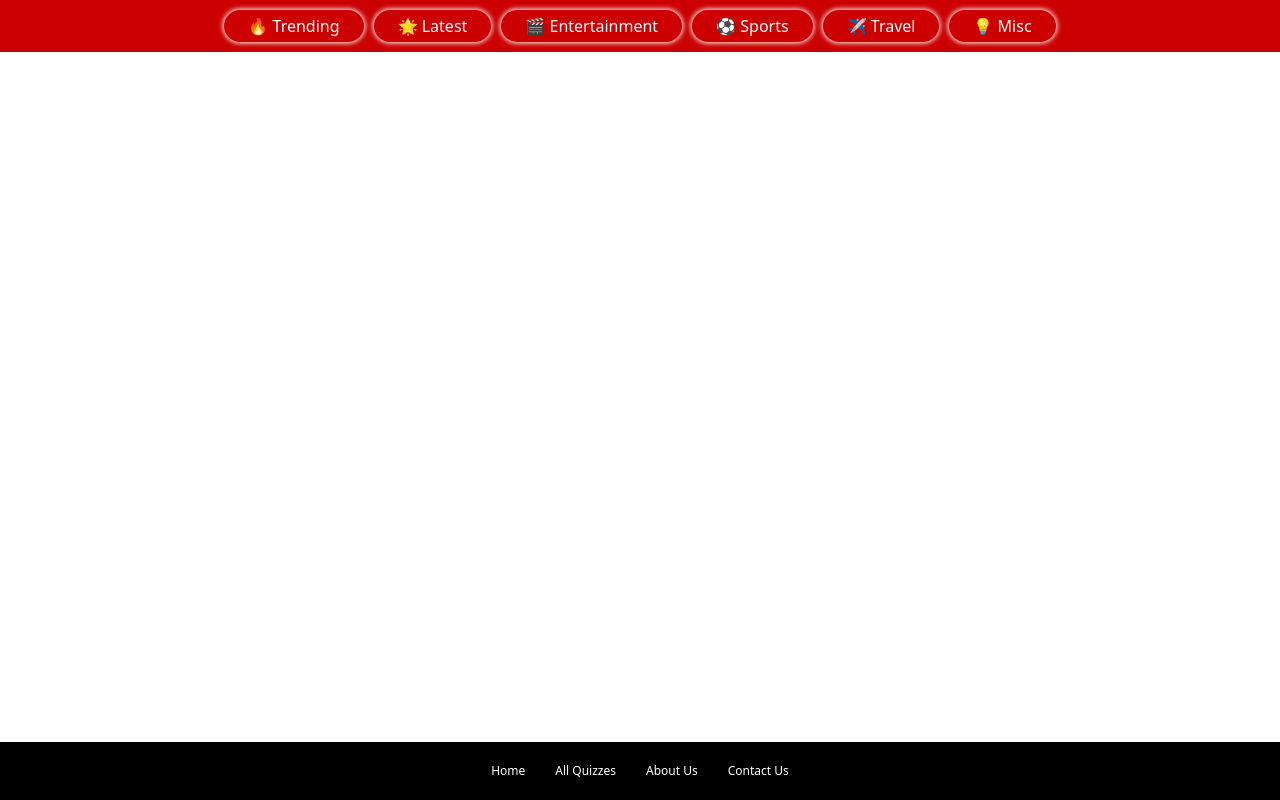
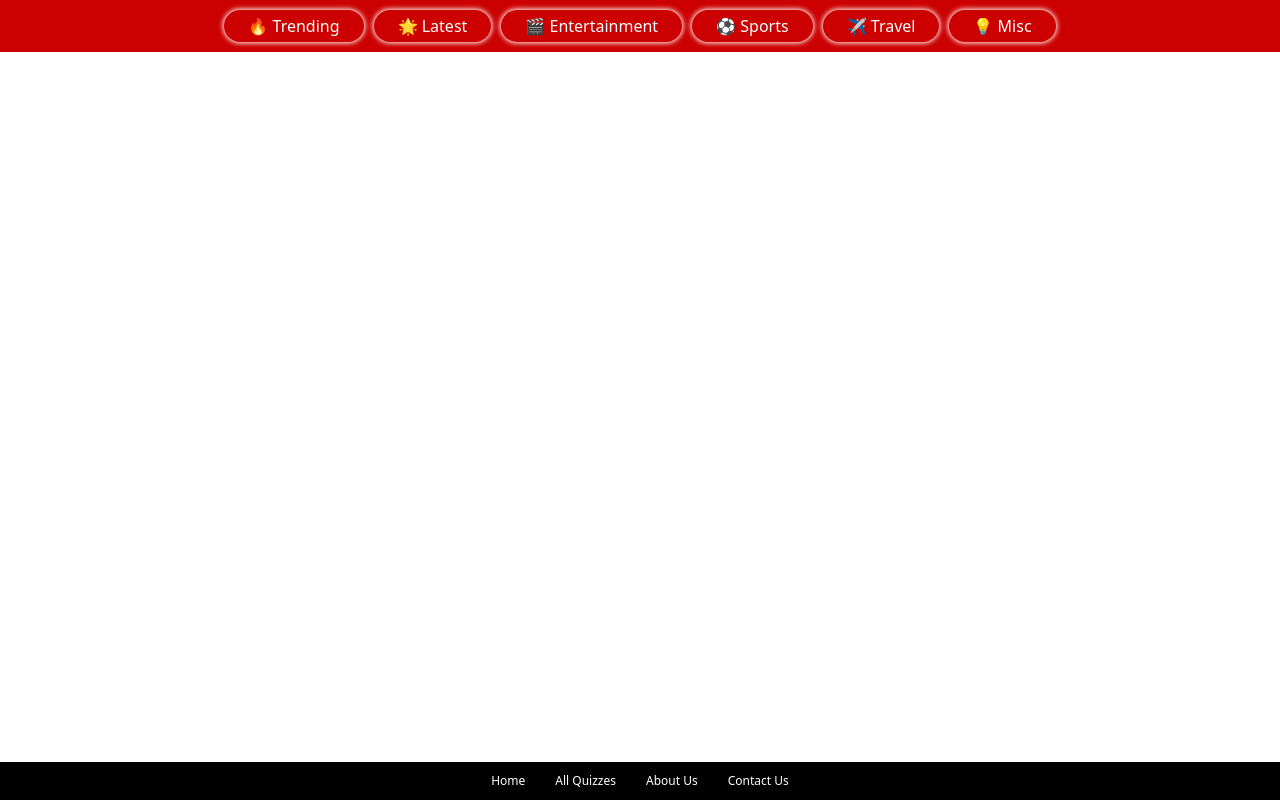
Before and after one commit to Yowsifahamed/quiz-react-app, a React (Create React App) app: page / in a window 1280 px wide. Built offline with nearby package versions, Linux system fonts and the light colour scheme.

Commit message:
footer changes added

```diff
--- a/src/footer/footer.tsx
+++ b/src/footer/footer.tsx
@@ -1,7 +1,7 @@
 import React from "react";
 import './footer.scss';
 
-const footerNavigation: Array<any> = [
+const footerNavigation = [
     { "nav": "Home", "routing": "" },
     { "nav": "All Quizzes", "routing": "" },
     { "nav": "About Us", "routing": "" },
@@ -9,14 +9,14 @@ const footerNavigation: Array<any> = [
 ];
 
 const dynamicFooter = footerNavigation.map((item,i) => {
-    return  <li className="cust-nav-item"> { item.nav } </li>
+    return <li className="cust-nav-item" key={i}> { item.nav } </li>
 });
 
 export class Footer extends React.Component {
     render() {
         return <footer>
             <ul className="footer-list">
-                <li> {dynamicFooter} </li>
+                 {dynamicFooter}
             </ul>
         </footer>
     }
```
